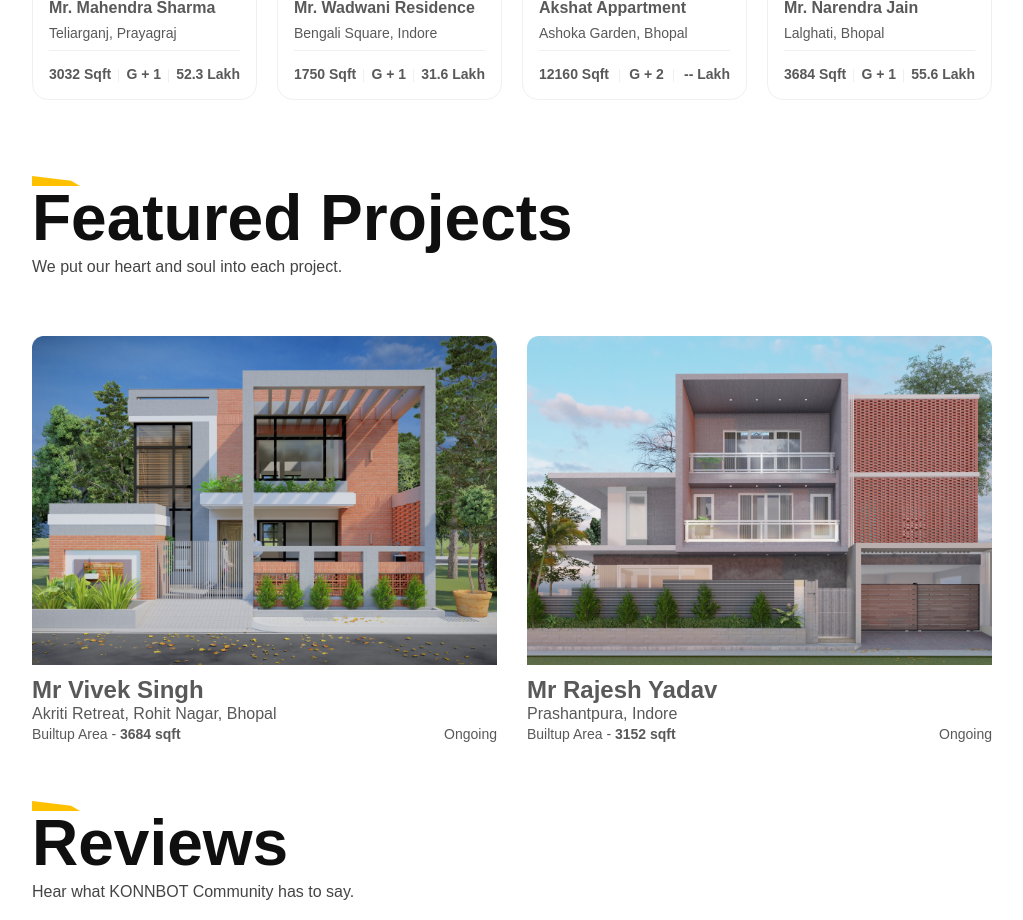
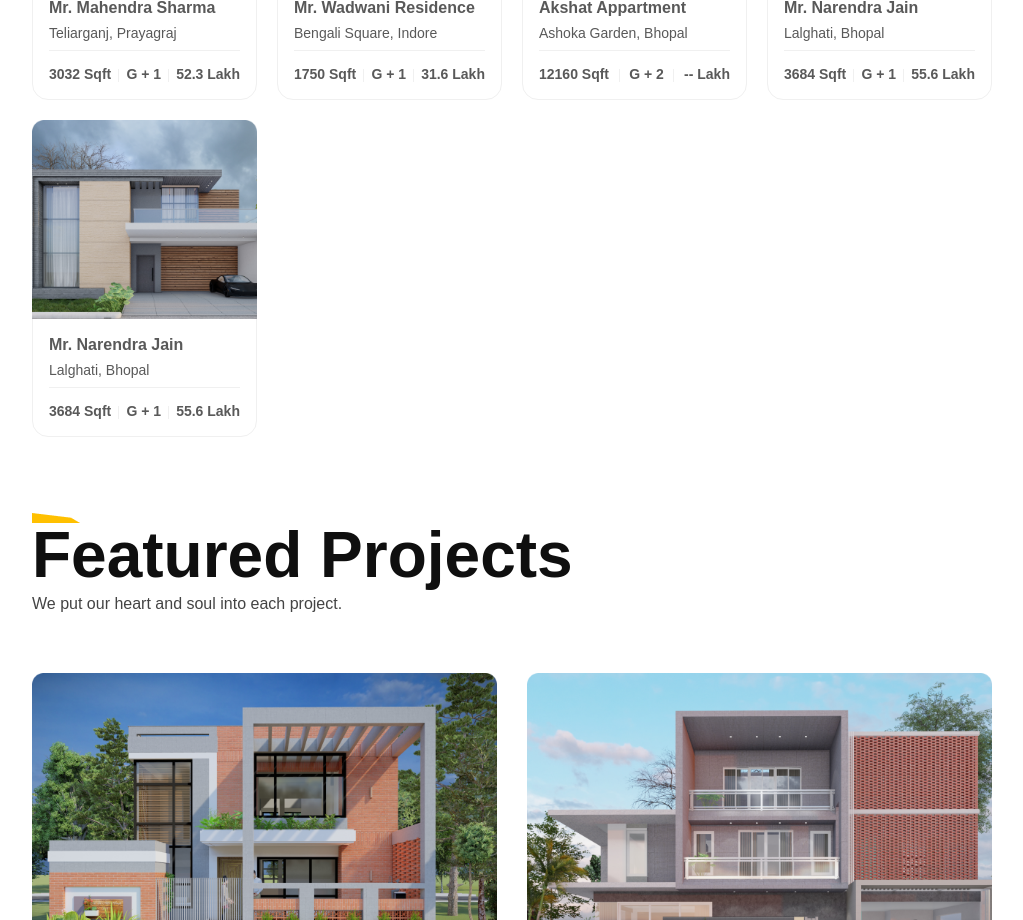
Before and after one commit to KonnBot/konnbot, a React (Create React App) app: page /projects in a window 1280 px wide. Shown: the part 1800-2720 px from the top of the page, without its empty margins (128-1151 px from the left). Built offline with nearby package versions, Linux system fonts and the light colour scheme.

Commit message:
edit project

```diff
--- a/src/Components/Projects/ProjectTab.js
+++ b/src/Components/Projects/ProjectTab.js
@@ -189,6 +189,17 @@ const ProjectTab = () => (
               cost="55.6 Lakh"
             />
           </Col>
+          <Col sm={12} md={8} lg={8} xl={6} xxl={6}>
+            <ProjectCard
+              src="/assets/16project.png"
+              id={16}
+              name="Mr. Narendra Jain"
+              add="Lalghati, Bhopal"
+              area="3684 Sqft"
+              floor="G + 1"
+              cost="55.6 Lakh"
+            />
+          </Col>
         </Row>
       </div>
     </TabPane>
```
Also changed, not shown: 2 other files (tests, documents, lock files or other folders).
